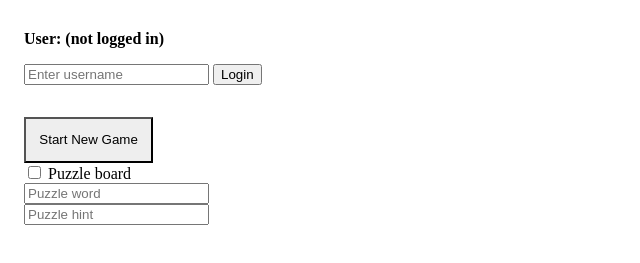
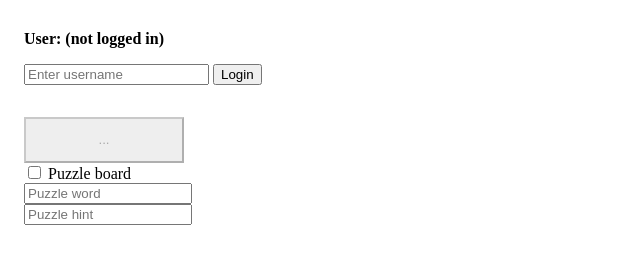
Before and after one commit to rileyjohngibbs/gibble, a website: page gibble/static/menu.html in a window 1280 px wide. Both pictures are taken after a click on the button "Start New Game". Shown: the part 71-334 px from the top of the page, without its empty margins (0-640 px from the left). Drawn offline with Linux system fonts and the light colour scheme; no server answers.

Commit message:
Disable new game button while generating board

```diff
--- a/gibble/static/base.css
+++ b/gibble/static/base.css
@@ -57,9 +57,12 @@ a:active {
   margin: 1em 0em;
   font-weight: bold;
 }
-#newGameButton {
+#new-game-button {
   padding: 1em;
   background-color: #eee;
+}
+#new-game-button, #puzzleWord, #puzzleHint {
+  width: 12em;
 }
 #scores-list div {
   padding: 0.5em;
--- a/gibble/static/menu.html
+++ b/gibble/static/menu.html
@@ -21,7 +21,7 @@
       </div>
     </div>
     <div id="newGameDiv" class="section">
-      <button id="newGameButton" onclick="newGame()">Start New Game</button><br />
+      <button id="new-game-button" onclick="newGame()">Start New Game</button><br />
       <input type="checkbox" id="isPuzzle"> Puzzle board<br />
       <input type="text" id="puzzleWord" placeholder="Puzzle word"><br />
       <input type="text" id="puzzleHint" placeholder="Puzzle hint">
--- a/gibble/static/menu.js
+++ b/gibble/static/menu.js
@@ -113,11 +113,17 @@ const getGames = () => {
 }
 
 const newGame = () => {
+  const button = event.currentTarget
+  button.disabled = true
+  const buttonText = button.innerText
+  button.innerText = '...'
   const isPuzzle = document.querySelector('#isPuzzle').checked
   const puzzleWord = isPuzzle ? document.querySelector('#puzzleWord').value : null
   const puzzleHint = isPuzzle ? document.querySelector('#puzzleHint').value : null
   client.newGame(puzzleWord, puzzleHint, (resp) => {
     getGames()
+    button.innerText = buttonText
+    button.disabled = false
   })
 }
 
```
